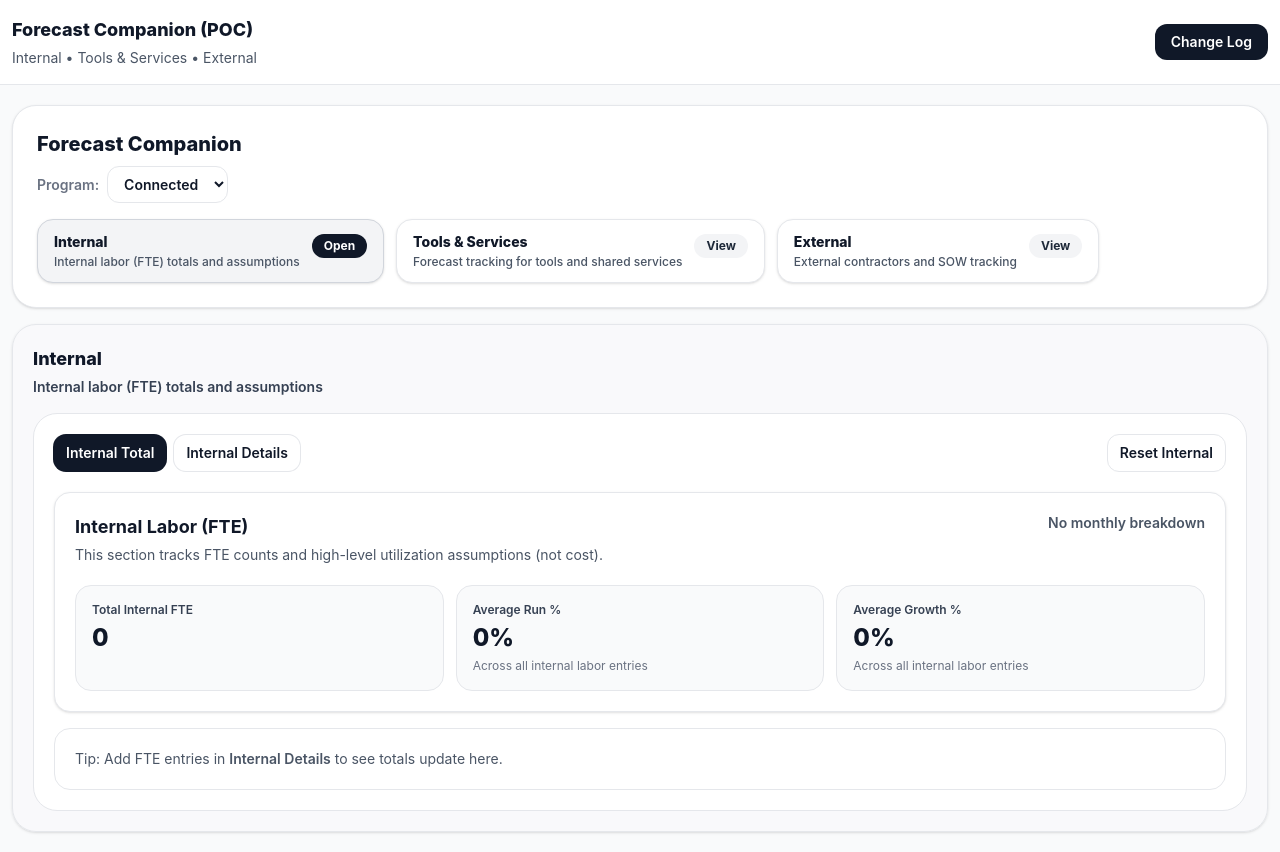
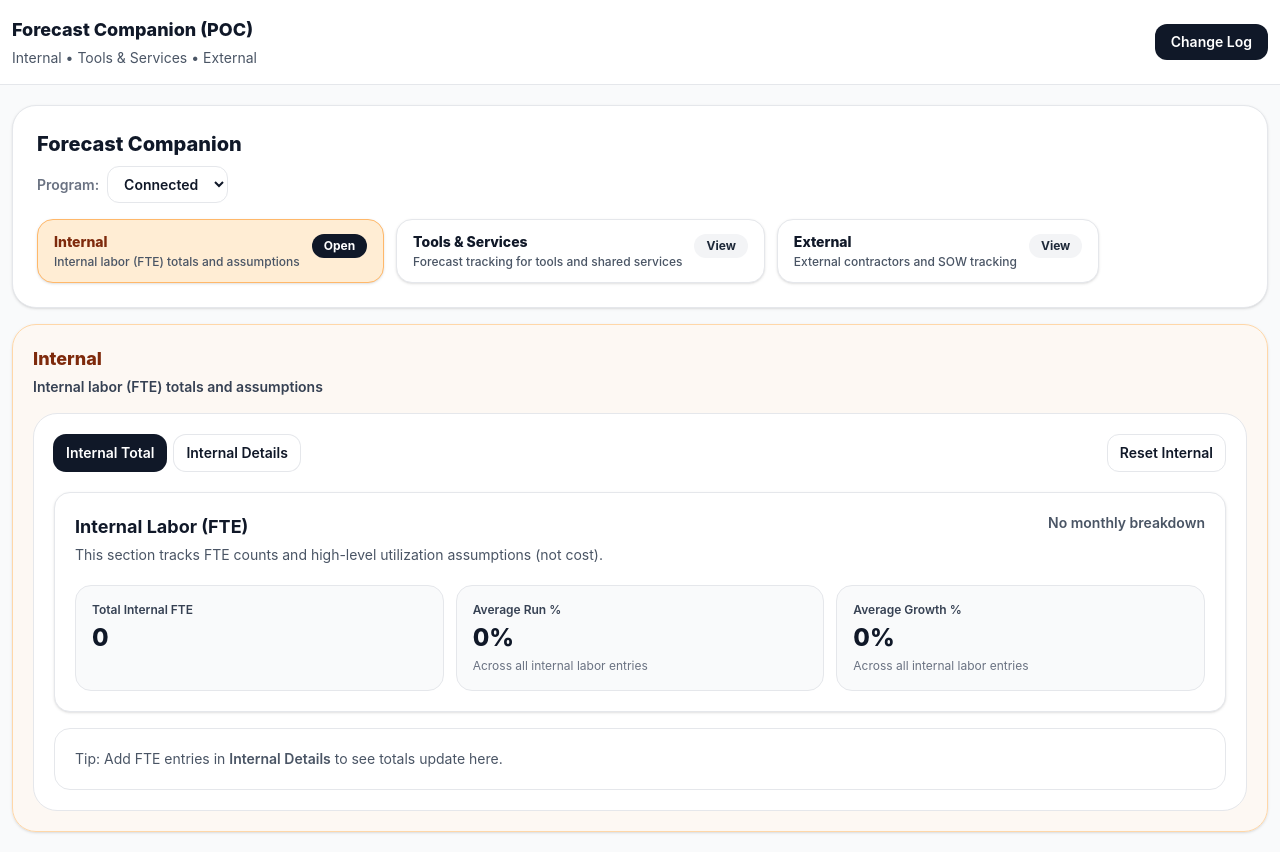
Before and after one commit to premkumarkirankumar/forecast-companion-poc, a React app in the folder frontend/: page / in a window 1280 px wide. Built offline with nearby package versions, Linux system fonts and the light colour scheme; the HTML template or start-up script is replaced by a standard one.

Commit message:
updated color for internal and updated clear log

```diff
--- a/frontend/src/components/forecast/ChangelogPage.jsx
+++ b/frontend/src/components/forecast/ChangelogPage.jsx
@@ -30,6 +30,9 @@ export default function ChangeLogPage({ onBack }) {
     }
 
     function onClear() {
+        const ok = confirm("Clear the change log? This cannot be undone.");
+        if (!ok) return;
+
         const updated = clearChangeLog();
         setEntries(updated);
     }
@@ -91,8 +94,7 @@ export default function ChangeLogPage({ onBack }) {
                         <button
                             onClick={onAdd}
                             disabled={!canAdd}
-              className={`w-full px-4 py-2 rounded-xl border ${
-                canAdd ? "bg-black text-white" : "bg-gray-100 text-gray-400"
+                            className={`w-full px-4 py-2 rounded-xl border ${canAdd ? "bg-black text-white" : "bg-gray-100 text-gray-400"
                                 }`}
                         >
                             Add Entry
--- a/frontend/src/components/forecast/SummaryCards.jsx
+++ b/frontend/src/components/forecast/SummaryCards.jsx
@@ -186,11 +186,11 @@ export default function SummaryCards({ selectedProgram, onProgramChange }) {
       title: "Internal",
       subtitle: "Internal labor (FTE) totals and assumptions",
       pill: {
-        active: "border-gray-300 bg-gray-100 text-gray-900",
-        idle: "border-gray-200 bg-white text-gray-900 hover:bg-gray-50",
+        active: "border-orange-300 bg-orange-100 text-orange-900",
+        idle: "border-gray-200 bg-white text-gray-900 hover:bg-orange-50",
       },
-      panel: "border-gray-200 bg-gray-50/70",
-      header: "text-gray-900",
+      panel: "border-orange-200 bg-orange-50/60",
+      header: "text-orange-900",
     },
     tools: {
       title: "Tools & Services",
```
Lines whose indentation alone changed are shown as unchanged.
